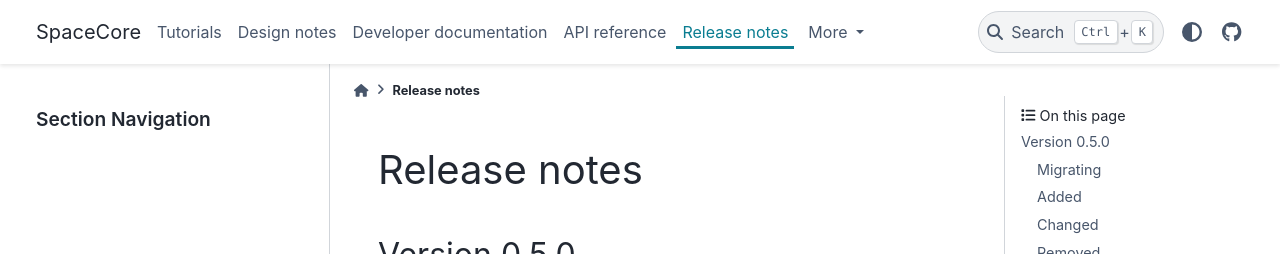
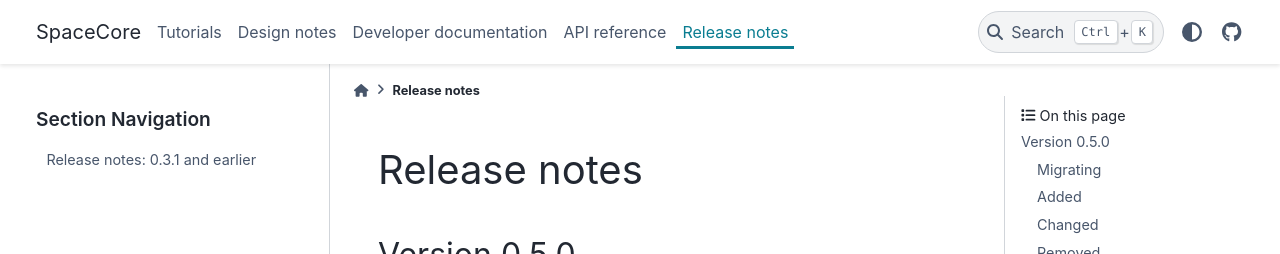
Before and after one commit to Pavlo3P/SpaceCore, a Sphinx documentation site: the page built from docs/source/release_notes.rst, in a window 1280 px wide. Shown: the top 254 px of the page. Built offline with Sphinx 7.4.7 and the PyData theme 0.15.4, drawn with Linux system fonts in a browser that asks for light colours.

Commit message:
Docs: keep the release-notes archive out of the top navigation
It sat in the root toctree, so the theme showed it as a top-level nav item.
It is now a hidden toctree entry under the release-notes page, which links it.

Co-Authored-By: Claude Opus 5.5 <noreply@anthropic.com>

```diff
--- a/docs/source/index.rst
+++ b/docs/source/index.rst
@@ -58,4 +58,3 @@ Optax. The API is experimental (0.x) and may change before 1.0.
    dev/index
    api/index
    release_notes
-   release_notes_archive
--- a/docs/source/release_notes.rst
+++ b/docs/source/release_notes.rst
@@ -329,3 +329,8 @@ Older releases
 --------------
 
 0.3.1 and earlier: :doc:`release_notes_archive`.
+
+.. toctree::
+   :hidden:
+
+   release_notes_archive
```
